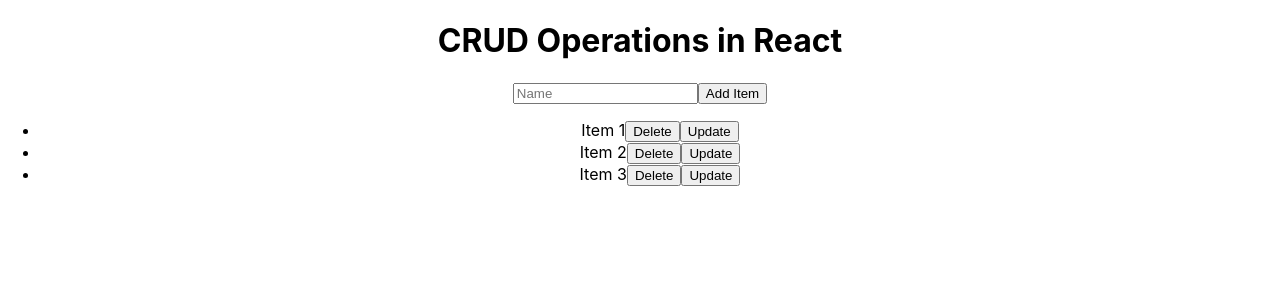
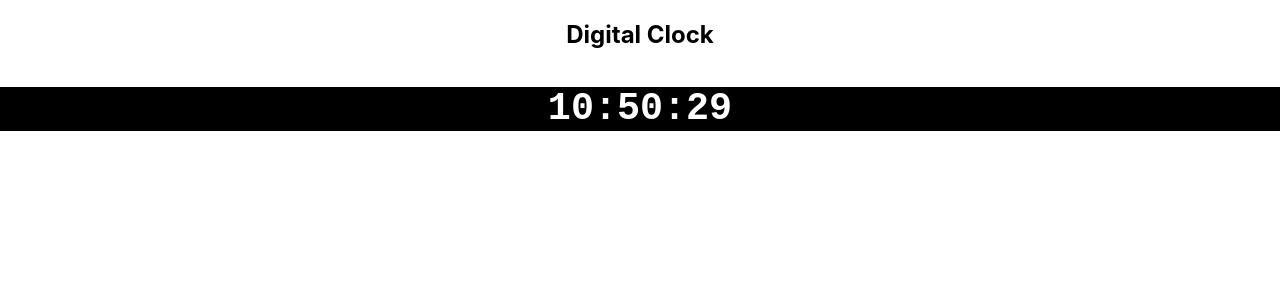
Before and after one commit to khankadir193/coding-problem-concept-react, a React (Create React App) app: page / in a window 1280 px wide. Shown: the top 300 px of the page. Built offline with nearby package versions, Linux system fonts and the light colour scheme.

Commit message:
clock comp

```diff
--- a/src/App.js
+++ b/src/App.js
@@ -25,6 +25,7 @@ import Counter from './CustomHooks/Counter';
 import Counter2 from './CustomHooks/Counter2';
 import DebounceComp from './TechniqueMethod/DebounceComp';
 import ThrottlingComp from './TechniqueMethod/ThrottlingComp';
+import ClockComp from './DigitalClock/ClockComp';
 
 function App() {
 
@@ -51,7 +52,8 @@ function App() {
       {/* throttlinga and debounce technique */}
       {/* <DebounceComp /> */}
       {/* <ThrottlingComp /> */}
-      <CrudOperation2 />
+      {/* <CrudOperation2 /> */}
+      <ClockComp />
 
     </div>
   );
--- /dev/null
+++ b/src/DigitalClock/ClockComp.js
@@ -0,0 +1,59 @@
+import React, { useEffect, useState } from 'react';
+
+const ClockComp = () => {
+    const [hours, setHours] = useState('00');
+    const [minutes, setMinutes] = useState('00');
+    const [seconds, setSeconds] = useState('00');
+
+    useEffect(() => {
+        function formatTime(time) {
+            return time < 10 ? `0${time}` : time;
+        };
+
+        setInterval(() => {
+            const timer = () => {
+                const currentTime = new Date();
+                const hours = formatTime(currentTime.getHours() % 12 || 12);
+                const minutes = formatTime(currentTime.getMinutes());
+                const seconds = formatTime(currentTime.getSeconds());
+
+                setHours(hours);
+                setMinutes(minutes);
+                setSeconds(seconds);
+                console.log('hours:-', hours, 'minutes:-', minutes, 'seconds:-', seconds);
+            };
+
+            timer();
+        });
+
+
+        return () => {
+            console.log('function cleanuped...');
+            // clearInterval();
+        };
+    }, [hours, minutes, seconds]);
+
+    const timerStyle = {
+        fontSize: '3vw',
+        fontFamily: 'monospace',
+        fontWeight: 'bold',
+        color: 'white',
+        backgroundColor: 'black',
+        textAlign: 'center',
+        // width:'20%',
+        display: 'flex',
+        justifyContent: 'center',
+        alignItems: 'center'
+    };
+
+
+
+    return (
+        <div style={{ width: '100%' }}>
+            <h2>Digital Clock</h2>
+            <p style={timerStyle}>{`${hours}:${minutes}:${seconds}`}</p>
+        </div>
+    );
+};
+
+export default ClockComp
```
